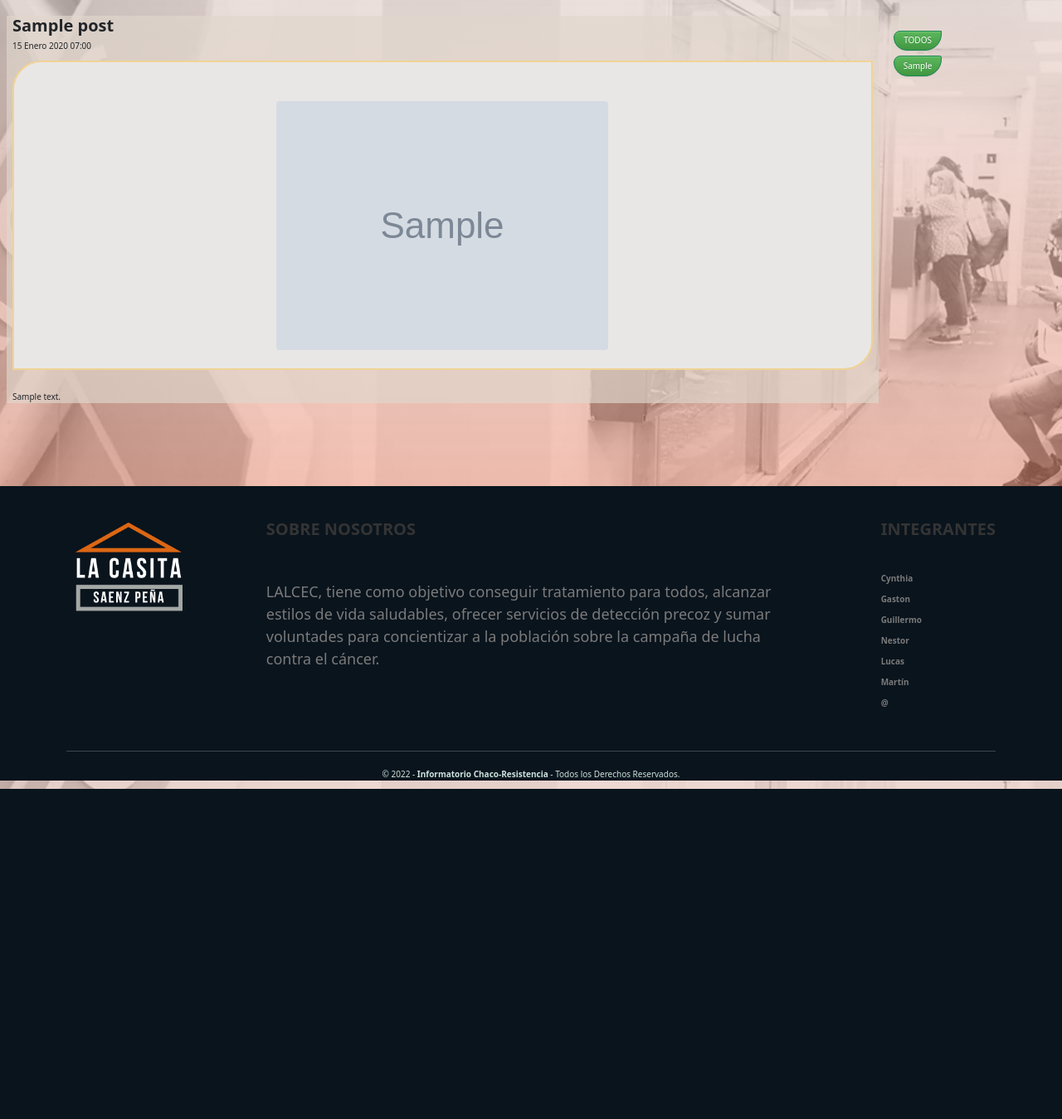
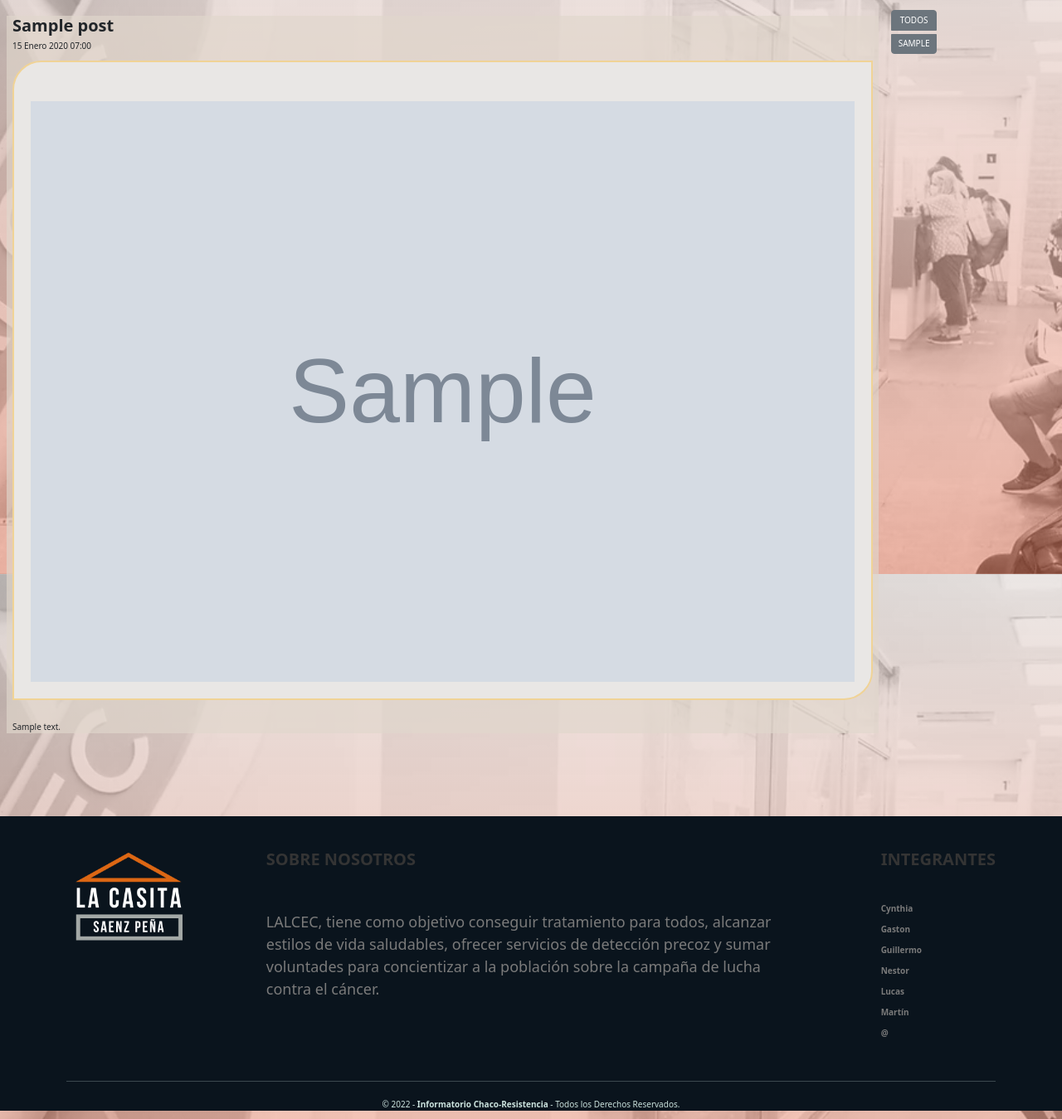
Before and after one commit to guillermoMat/Informatorio2022, a Django app: page /post/ in a window 1280 px wide. Shown: the part 108-1457 px from the top of the page at 83% size. Before the commit the page ends 1059 px from the top, so only its background shows below. Run offline with Django 4.2, Linux system fonts and the light colour scheme; tables that the repository leaves empty hold one stand-in row (Sample ...); some libraries are stand-ins or nearby versions.

Commit message:
actualizacion vistas blogs

```diff
--- a/pryectoInfo2022/templates/contacto.html
+++ b/pryectoInfo2022/templates/contacto.html
@@ -9,9 +9,9 @@
     <div class="row">
         <div class="col-lg-6 ">
 
-            <h4>Donde estamos ?</h4>
+            <h3>Donde estamos ?</h3>
             <p>Dorrego N° 478 - (3700) Presidencia Roque Sáenz Peña - Chaco</p>
-            <P>Comunicate con nosotros</p>
+            <h4>Comunicate con nosotros</h4>
             <p>Teléfono: <a href="tel:3644105595" alt="_blank">3644105595</a><p>
             <p><a href="http://www.instagram.com/lalcecspchaco/" target="_blank">Visitanos en Instagram</a></p>
             <p><a href="https://www.facebook.com/LALCECHACO/" target="_blank">Encuentranos en Facebook</a></p>
--- a/pryectoInfo2022/templates/post_blog.html
+++ b/pryectoInfo2022/templates/post_blog.html
@@ -6,7 +6,7 @@
 
 <nav class="container-fluid">
   <script async defer crossorigin="anonymous" src="https://connect.facebook.net/es_LA/sdk.js#xfbml=1&version=v14.0" nonce="KNIfzx54"></script>
-  <div class="row row-cols-2">
+  <div class="row ">
 
     {% if not blog %}
 
@@ -14,8 +14,8 @@
 
     {% else %}
 
-      <div class="col-10 box ">
-        <nav class="container fluid" style="background-color: rgba(225, 215, 205 , 0.65);">
+      <div class="col-md-10 ">
+        <nav class="container-fluid" style="background-color: rgba(225, 215, 205 , 0.65);">
           {% if categ %}
             <h2 >CATEGORIA: {{categ.upper}}</h2>
           {% endif %}
@@ -28,7 +28,7 @@
             {% if x.imagen %}
             <div class="caja">
               <br>
-                <img class="intro-img img-fluid mb-3 mb-lg-1 rounded  max-width:auto" style="height:50%" src= {{x.imagen.url}} >
+                <img class=" img-fluid " width="1000"style="height: 700px"  src= {{x.imagen.url}} >
               <br>
             </div>
             {% endif %}
@@ -46,20 +46,18 @@
         </nav>
       </div>
 
-      <div class="col-2 box">
-        <nav class="position-fixed" >
-          <div style='width: 75%; margin-align: right; text-align: left; color:black; background-color: rgba(225, 215, 205 , 0.65);' >
-            <br>
-            <div class="btn-group-vertical" role="group" aria-label="Vertical button group" >
-              <a class="btn btn-success" style="border-radius: 10px 0px 25px 20px;margin:3px; " href="{% url 'post'  %}">TODOS</a>
+      <div class="col-md-2 ">
+        <nav  style="position: fixed; top: 120px ;">
+          <div class="btn-group-vertical d-grid gap-2 " role="group" aria-label="Vertical button group" >
+            <a class="btn btn-secondary "  href="{% url 'post'  %}">TODOS</a>
 
-              {% for c, x in cat.items %}
-              <a href="{% url 'post' %}?categoria={{c}}" style="border-radius: 10px 3px 25px 20px; margin:3px "  class="btn btn-success" >{{x}}</a>
-              {% comment %} <aggle="button" class="btn btn-primary"  href="{% url 'post' %}?categoria={{x}}&categorias={{cat}}">{{c}}</a> {% endcomment %}
+            {% for c, x in cat.items %}
 
-              {% endfor %}
+            <a href="{% url 'post' %}?categoria={{c}}"   class="btn btn-secondary " >{{x.categoria.upper}}</a>
+            {% comment %} <aggle="button" class="btn btn-primary"  href="{% url 'post' %}?categoria={{x}}&categorias={{cat}}">{{c}}</a> {% endcomment %}
 
-            </div>
+            {% endfor %}
+
           </div>
         </nav>
       </div>
```
